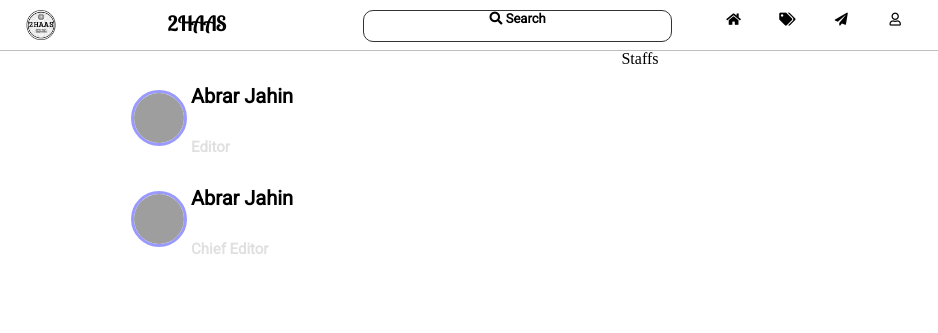
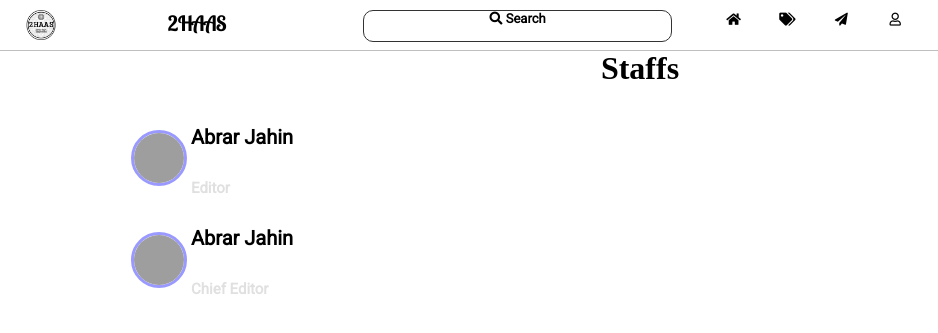
Before and after one commit to ajpalok/2haas-v-1, a Jekyll site: the page built from staff.html, in a window 1280 px wide and 900 px high. Shown: the top 333 px of the window, without its empty margins (0-938 px from the left). Built offline with Jekyll 4.4.1, drawn with Linux system fonts in a browser that asks for light colours; nearby versions of some CDN libraries; some web fonts are replaced; grey boxes are pictures that could not be loaded.

```diff
--- a/staff.html
+++ b/staff.html
@@ -3,10 +3,9 @@ layout: default
 title: Staff
 ---
 
-<center> Staffs </center>
+<center> <h1>Staffs</h1> </center>
 
 <table>
-
 	{% for author in site.authors %}
 	<tr>
 		<td rowspan="2">
@@ -22,5 +21,4 @@ title: Staff
 		</td>
 	</tr>
 	{% endfor %}
-
 </table>
```
